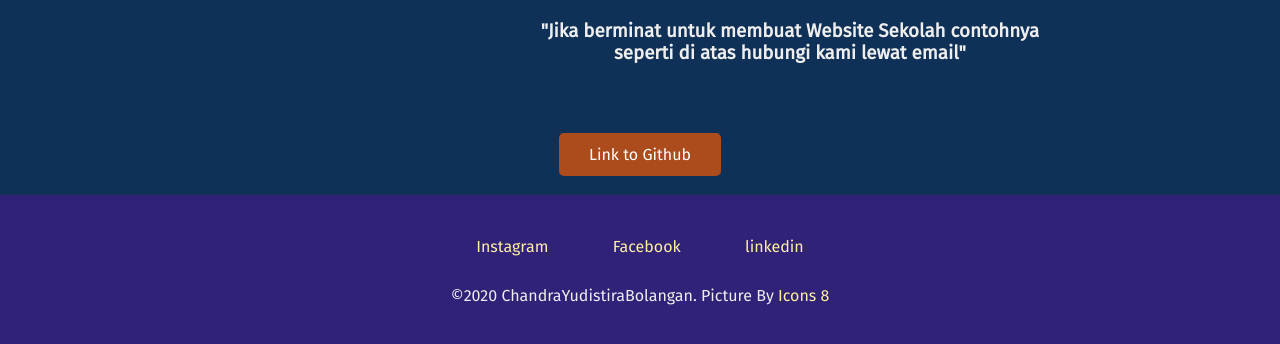
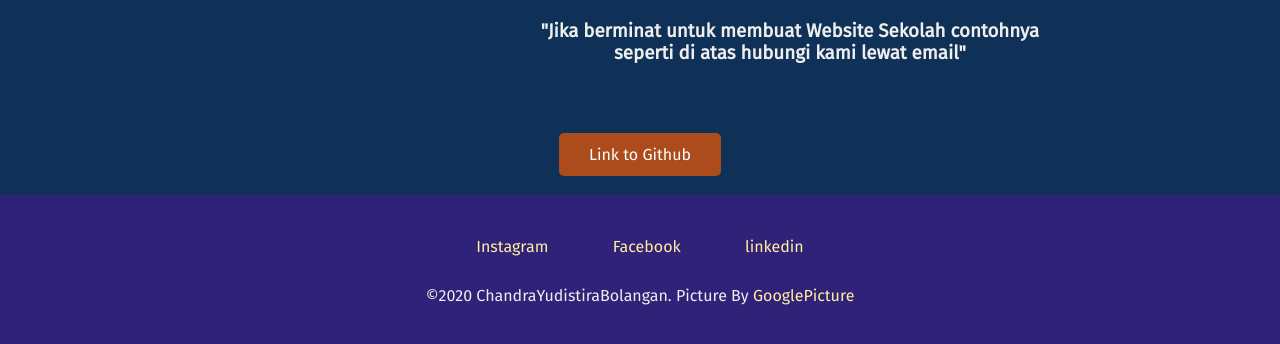
Before and after one commit to ChandraXXX123/CV, a plain HTML site: page index2.html in a window 1280 px wide. Shown: the part 1609-1953 px from the top of the page. Drawn offline with Linux system fonts and the light colour scheme.

Commit message:
initial commit

```diff
--- a/index2.html
+++ b/index2.html
@@ -46,7 +46,7 @@
         <a class="social-links" href="https://www.linkedin.com/in/chandra-yudistira-bolangan-115ab11b7/">linkedin</a>
         <p class="footer-text">
           &#169;2020 ChandraYudistiraBolangan. Picture By
-          <a class="icon8"href="https://www.google.com/">Icons 8</a>
+          <a class="icon8"href="https://www.google.com/">GooglePicture</a>
         </p>
       </div>
 </body>
```
